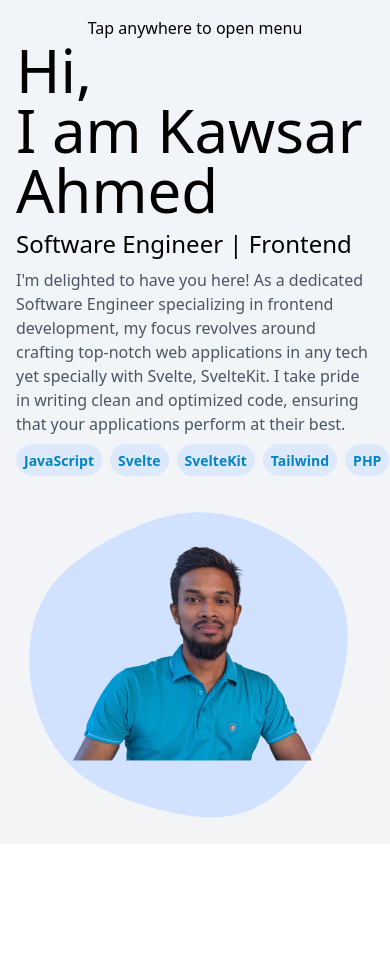
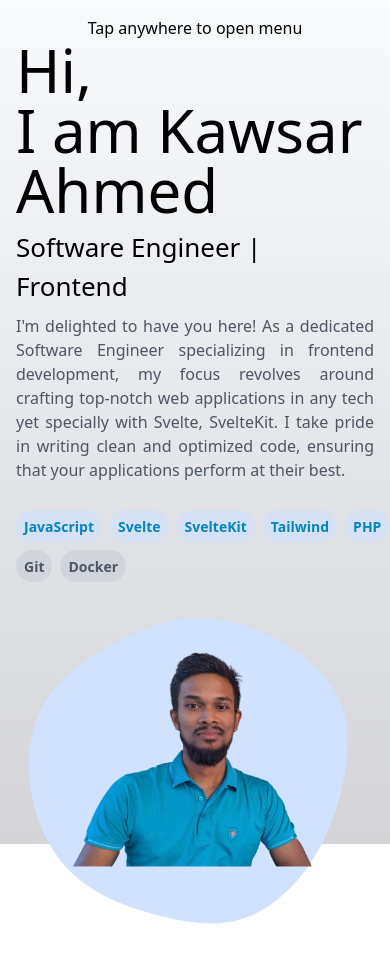
Before and after one commit to prokawsar/Portfolio, a SvelteKit app: page / in a window 390 px wide. Before the commit the page ends 858 px from the top, so only its background shows below. Built offline with nearby package versions, Linux system fonts and the light colour scheme.

Commit message:
color tweak

```diff
--- a/src/lib/components/Accordian.svelte
+++ b/src/lib/components/Accordian.svelte
@@ -10,8 +10,8 @@
 </script>
 
 <div
-	class="fixed top-0 bg-white dark:bg-slate-800 h-full w-full p-10 overflow-auto"
-	transition:slide={{ delay: 200 }}
+	class="fixed top-0 bg-gradient-to-t from-slate-50 to-zinc-200 dark:from-slate-700 dark:to-zinc-900 h-full w-full p-10 overflow-auto"
+	transition:slide={{ duration: 500 }}
 >
 	<div class="flex flex-col relative">
 		<button
--- a/src/lib/components/Capsule.svelte
+++ b/src/lib/components/Capsule.svelte
@@ -1,7 +1,9 @@
 <script>
-	export let text = ''
+	export let text = '',
+		bg = '',
+		textColor = ''
 </script>
 
-<div class="px-2 py-1 bg-[#D0E2FF]/60 dark:bg-slate-700 rounded-full">
-	<span class="text-sky-600 dark:text-gray-400 font-semibold text-sm">{text}</span>
+<div class="px-2 py-1 bg-[#D0E2FF]/60 dark:bg-slate-700 rounded-full {bg}">
+	<span class="text-sky-600 dark:text-gray-400 font-semibold text-sm {textColor}">{text}</span>
 </div>
--- a/src/lib/components/ContextMenu.svelte
+++ b/src/lib/components/ContextMenu.svelte
@@ -63,13 +63,13 @@ Inspired from: Context Menu https://svelte.dev/repl/3a33725c3adb4f57b46b597f9dad
 		{
 			name: 'hr'
 		},
-		{
-			name: 'resume',
-			onClick: resumeLink,
-			displayText: 'Resume',
-			icon: 'fa-solid fa-file',
-			class: ''
-		},
+		// {
+		// 	name: 'resume',
+		// 	onClick: resumeLink,
+		// 	displayText: 'Resume',
+		// 	icon: 'fa-solid fa-file',
+		// 	class: ''
+		// },
 		{
 			name: 'resumeGoogle',
 			onClick: resumeGDrive,
--- a/src/routes/+page.svelte
+++ b/src/routes/+page.svelte
@@ -17,6 +17,11 @@
 		skills: Skills,
 		resumeGDrive: ResumeGDrive
 	}
+
+	let darkMode = false,
+		showInfo = false,
+		activeComp = ''
+
 	const handleMenuEvent = (e: any) => {
 		activeComp = e.detail
 		if (e.detail == 'theme') {
@@ -36,9 +41,6 @@
 			showInfo = true
 		}
 	}
-	let darkMode = false,
-		showInfo = false,
-		activeComp = ''
 
 	function handleSwitchDarkMode() {
 		darkMode = !darkMode
@@ -69,7 +71,7 @@
 </script>
 
 <div
-	class="absolute md:flex justify-center items-center bg-gradient-to-b from-slate-100 to-gray-100 dark:from-slate-700 dark:to-zinc-900 inset-0 md:h-screen mx-auto"
+	class="absolute md:flex justify-center items-center bg-gradient-to-b from-slate-50 to-zinc-300 dark:from-slate-700 dark:to-zinc-900 inset-0 md:h-screen mx-auto"
 >
 	<div class="flex flex-col items-center w-full p-4 md:p-10 md:mx-20">
 		<p class="hidden sm:flex font-roboto font-light text-black dark:text-slate-400">
@@ -79,19 +81,23 @@
 		<div class="flex flex-col md:flex-row gap-2 md:gap-5 w-full">
 			<div class="flex flex-col justify-center gap-2 w-full">
 				<h1 class="text-6xl text-black dark:text-slate-100">Hi, <br /> I am Kawsar Ahmed</h1>
-				<h3 class="text-2xl sm:text-3xl dark:text-slate-100">Software Engineer | Frontend</h3>
-				<p class="text-gray-600 dark:text-gray-300">
+				<h3 class="text-[26px] sm:text-3xl dark:text-slate-100">Software Engineer | Frontend</h3>
+				<p class="text-gray-600 dark:text-gray-300 text-justify">
 					I'm delighted to have you here! As a dedicated Software Engineer specializing in frontend
 					development, my focus revolves around crafting top-notch web applications in any tech yet
 					specially with Svelte, SvelteKit. I take pride in writing clean and optimized code,
 					ensuring that your applications perform at their best.
 				</p>
-				<div class="flex flex-row gap-2">
+				<div class="flex flex-row gap-2 mt-5">
 					<Capsule text="JavaScript" />
 					<Capsule text="Svelte" />
 					<Capsule text="SvelteKit" />
 					<Capsule text="Tailwind" />
 					<Capsule text="PHP" />
+				</div>
+				<div class="flex flex-row gap-2">
+					<Capsule text="Git" bg="bg-gray-300" textColor="!text-gray-600 dark:!text-gray-400" />
+					<Capsule text="Docker" bg="bg-gray-300" textColor="!text-gray-600 dark:!text-gray-400" />
 				</div>
 			</div>
 			<div
@@ -102,10 +108,6 @@
 					src="/images/avatar.png"
 					alt="avatar"
 				/>
-				<!-- <div class="absolute flex flex-row gap-2 left-1/4">
-					<Fa icon={faGithub} />
-					<Fa icon={faLinkedin} />
-				</div> -->
 			</div>
 
 			<div class="flex w-full relative md:hidden">
```
